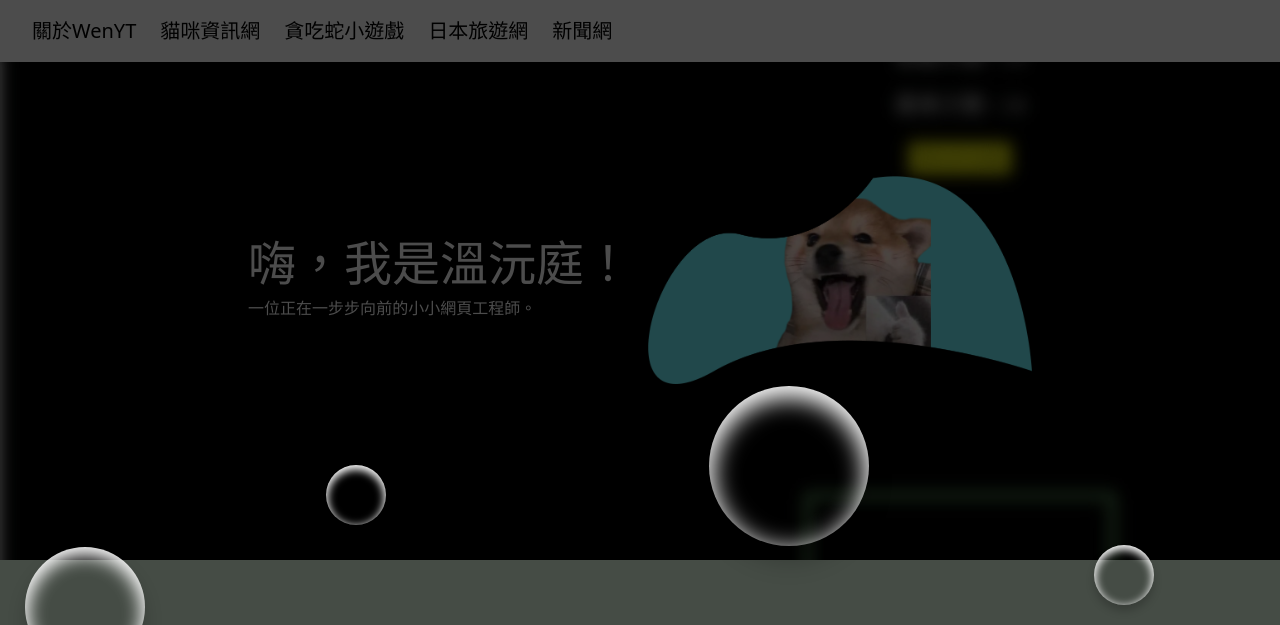
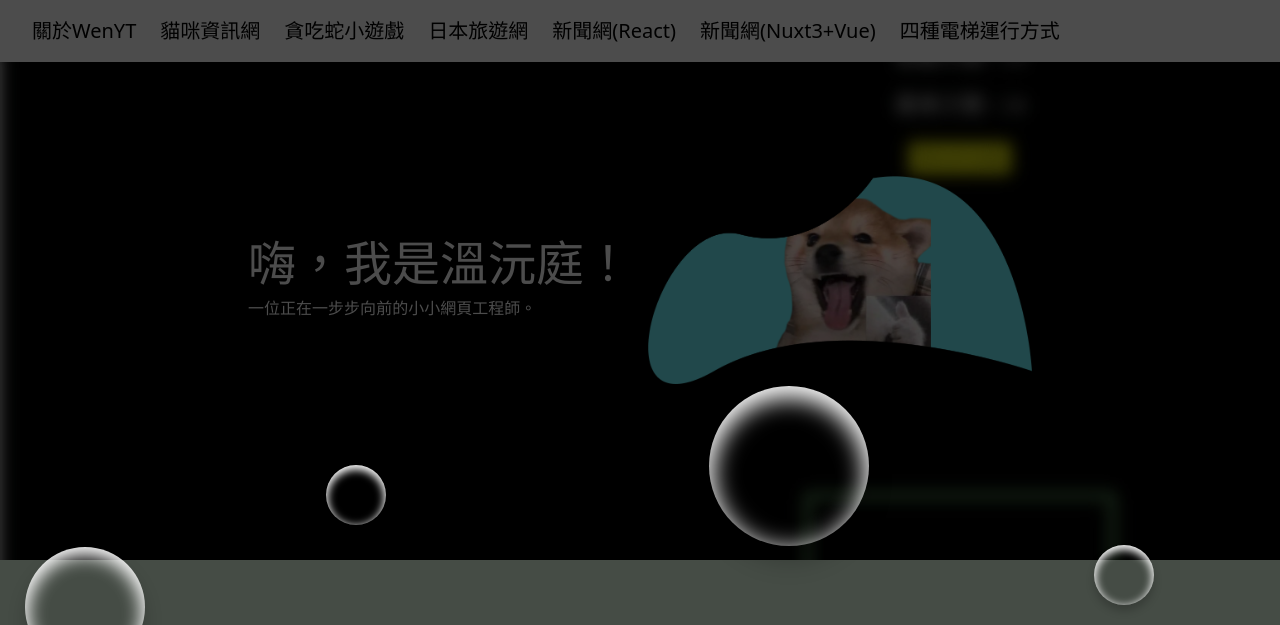
Before and after one commit to WenYuanTing/WenYT-profileweb, a website: page index.html in a window 1280 px wide. Shown: the top 625 px of the page. Drawn offline with nearby package versions, Linux system fonts and the light colour scheme; a script that the page names is missing.

Commit message:
add elevator & NewsWebsit(Nuxt+Vue)

```diff
--- a/index.html
+++ b/index.html
@@ -50,7 +50,20 @@
             <a
               target="_blank"
               href="https://github.com/WenYuanTing/News-website"
-              >新聞網</a
+              >新聞網(React)</a
+            >
+          </li>
+
+          <li>
+            <a
+              target="_blank"
+              href="https://github.com/WenYuanTing/wenytNewsWebsite-nuxt.js"
+              >新聞網(Nuxt3+Vue)</a
+            >
+          </li>
+          <li>
+            <a target="_blank" href="./ElevatorSystem/index.html"
+              >四種電梯運行方式</a
             >
           </li>
         </ul>
```
